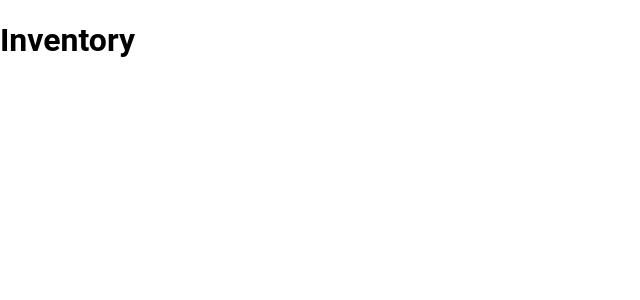
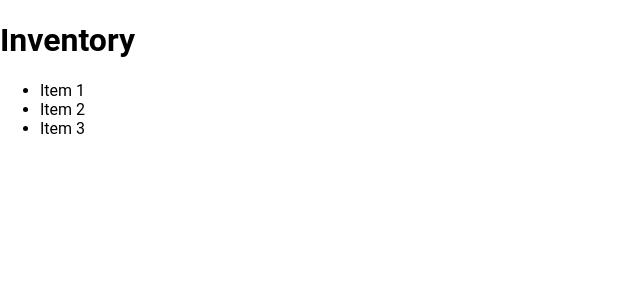
Before and after one commit to hbohlen/inventory-tracker, a React (Vite) app: page / in a window 1280 px wide. Shown: the top 300 px of the page, without its empty margins (0-640 px from the left). Built offline with nearby package versions, Linux system fonts and the light colour scheme.

Commit message:
Refactor application to simplify ItemList architecture

```diff
--- a/src/App.tsx
+++ b/src/App.tsx
@@ -1,16 +1,20 @@
-import React from 'react';
+import React, { useState } from 'react';
 
 import Header from './components/Header';
 
+import { itemData } from './data/itemData';
 
+import { ItemList } from './components/ItemList/ItemList';
 
 import './styles/global.css';
 
 const App: React.FC = () => {
+  const [items, setItems] = useState<Array<Item>>(itemData);
   return (
     <>
       <Header />
 
+      <ItemList items={items} />
     </>
   );
 };
--- /dev/null
+++ b/src/components/Item/Item.tsx
@@ -0,0 +1,17 @@
+import React from "react";
+
+interface ItemProps {
+    item: Item;
+}
+
+
+export const Item: React.FC<ItemProps> = ({item}) => {
+    return(
+        <li>
+            {item.name}
+        </li>
+    );
+
+
+
+};
--- /dev/null
+++ b/src/components/ItemList/ItemList.tsx
@@ -0,0 +1,20 @@
+import React from "react";
+
+import {Item} from "../Item/Item";
+
+
+interface ItemListProps {
+    items: Array<Item>;
+}
+
+
+export const ItemList: React.FC<ItemListProps> = ({items}) => {
+    return(
+        <ul>
+            {items.map((item) => (
+                <Item key={item.id} item={item}/>
+            ))}
+        </ul>
+    )
+
+};
--- /dev/null
+++ b/src/data/itemData.ts
@@ -0,0 +1,21 @@
+export const itemData: Array<Item> = [
+  {
+    id: 1,
+    name: 'Item 1',
+    description: 'Description 1',
+    quantity: 1,
+  },
+  {
+    id: 2,
+    name: 'Item 2',
+    description: 'Description 2',
+    quantity: 2,
+  },
+  {
+    id: 3,
+    name: 'Item 3',
+    description: 'Description 3',
+    quantity: 3,
+
+  }
+];
--- a/src/data/listData.ts
+++ /dev/null
@@ -1,5 +0,0 @@
-export const listData = [
-  { name: "Item 1", quantity: 5 },
-  { name: "Item 2", quantity: 10 },
-  { name: "Item 3", quantity: 15 },
-];
```
Also changed, not shown: src/components/AddItemButton.tsx (deleted, +0 -27 lines), src/components/NewItemForm.tsx (deleted, +0 -81 lines), src/types.d.ts (added, +7 -0 lines).
